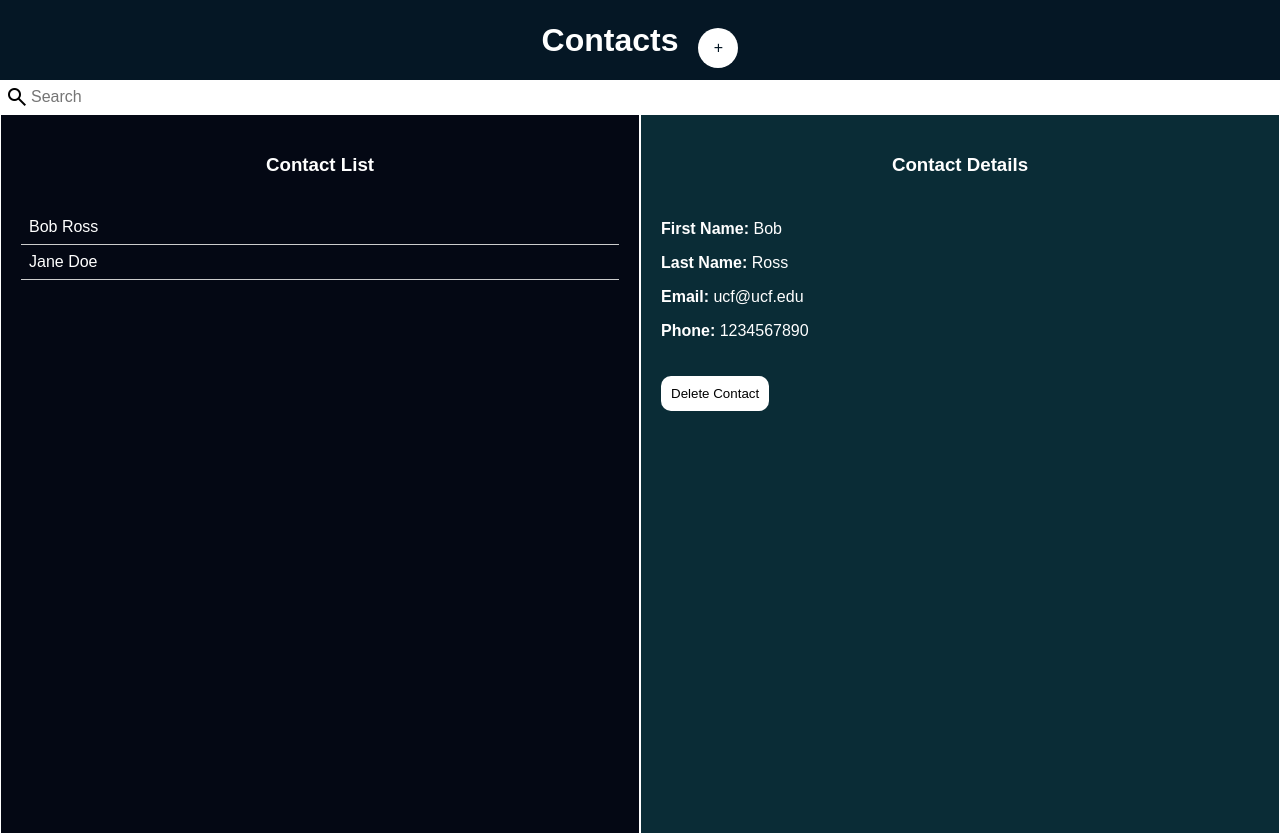
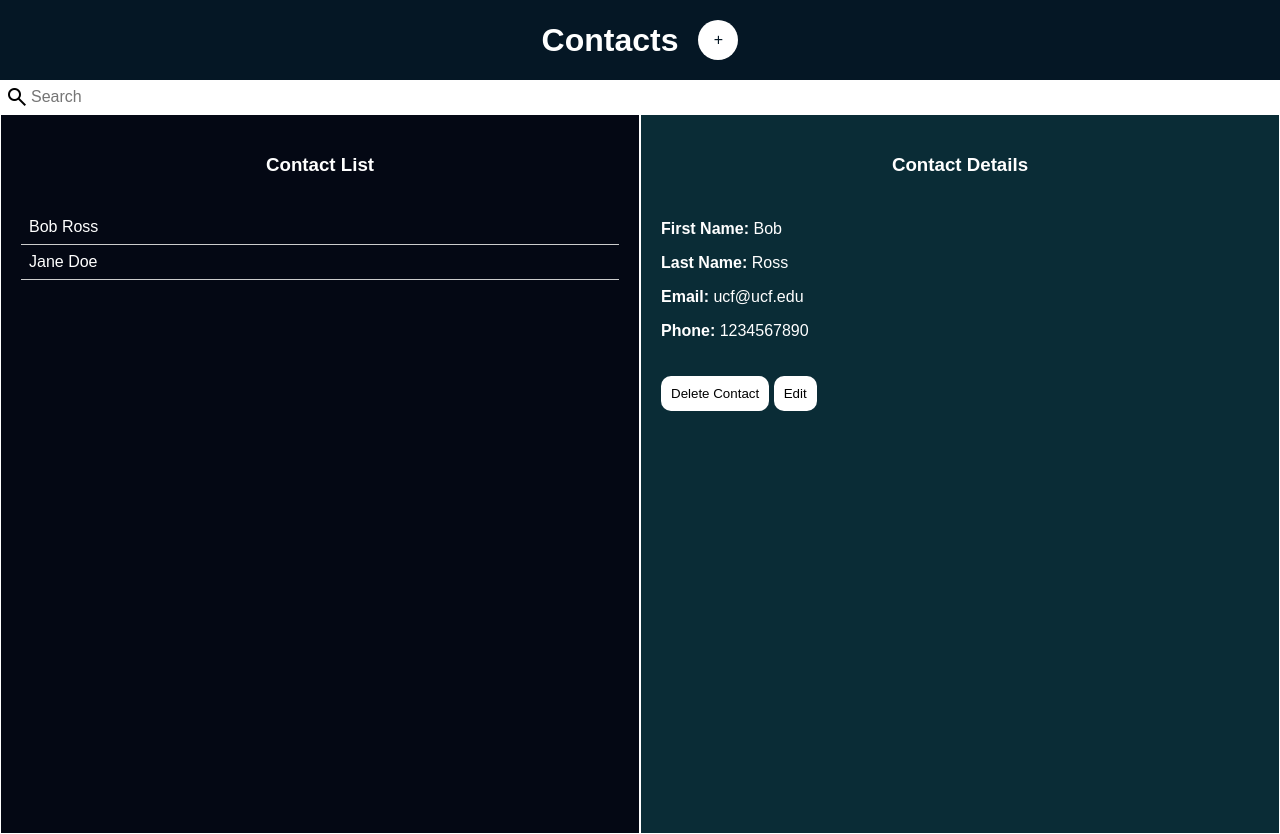
Before and after one commit to Sebastian2956/Team26, a PHP site: page /dashboard.html in a window 1280 px wide. Run offline with PHP 8.4, Linux system fonts and the light colour scheme.

Commit message:
added edit button and aligned add button

```diff
--- a/css/dashStyle.css
+++ b/css/dashStyle.css
@@ -110,7 +110,8 @@ button {
     border: none;
     border-radius: 10px;
     cursor: pointer;
-    margin-top: 15px;
+    margin-top: 5px;
+    margin-bottom: 5px;
 }
 
 .search {
--- a/dashboard.html
+++ b/dashboard.html
@@ -40,6 +40,7 @@
                 <p><strong>Email:</strong> <span id="email">ucf@ucf.edu</span></p>
                 <p><strong>Phone:</strong> <span id="phone">1234567890</span></p>
                 <button type="button">Delete Contact</button>
+                <button type="button">Edit</button>
             </div>
         </div>
     </div>
```
